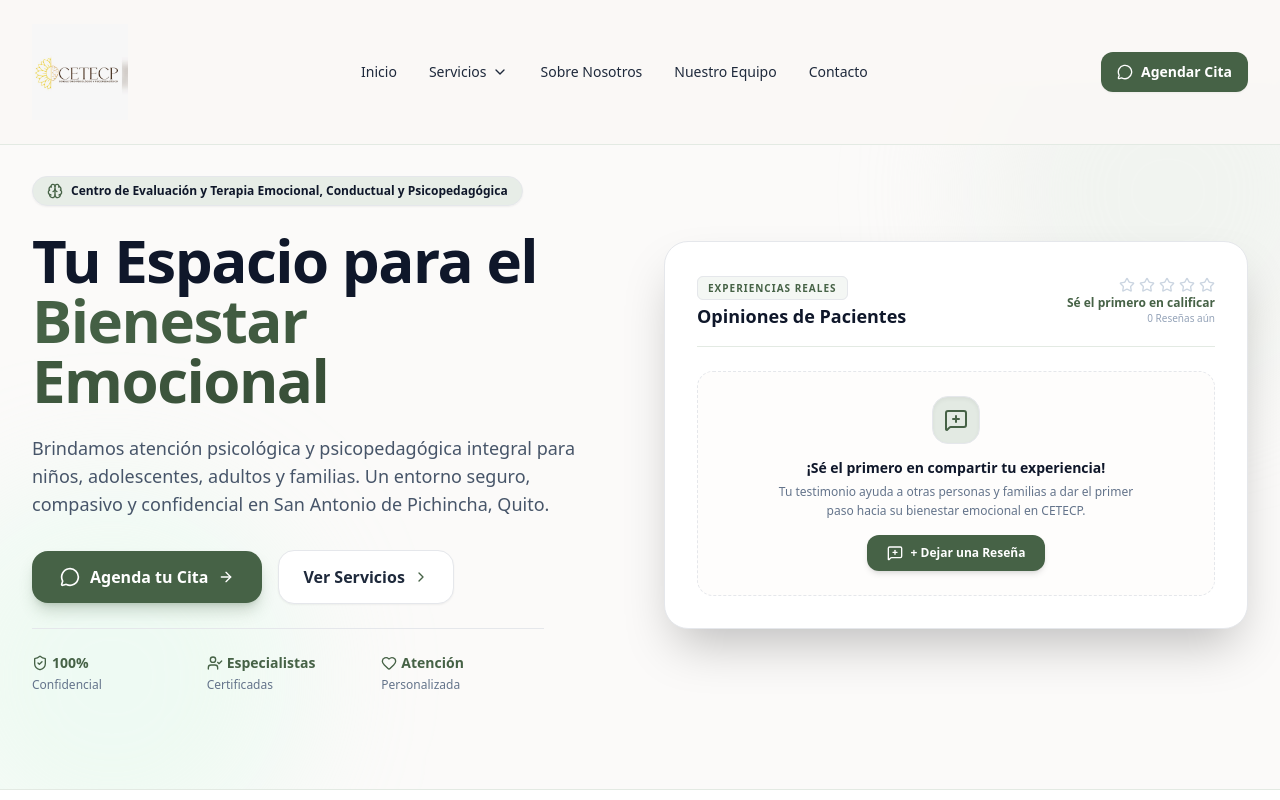
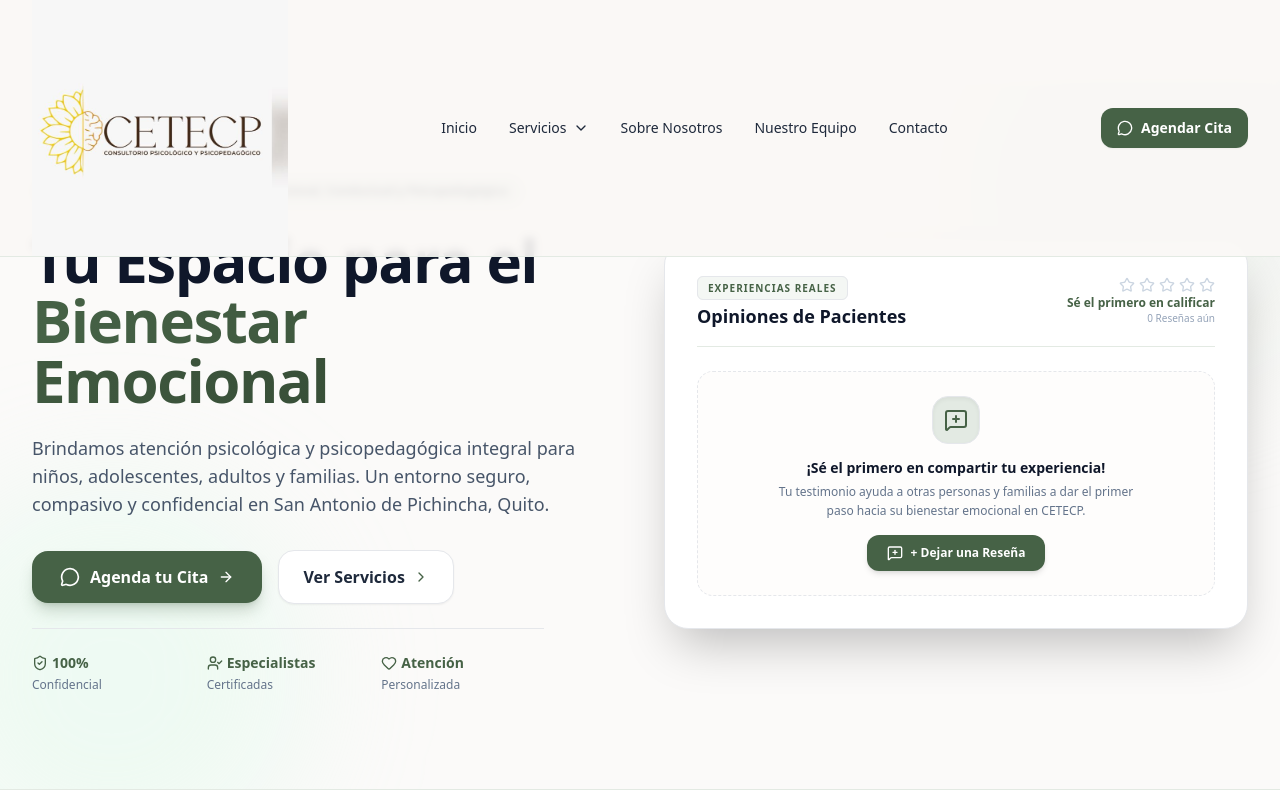
Before and after one commit to carlosulcuango/Cetecp, a React (Vite) app: page / in a window 1280 px wide. Shown: the top 800 px of the page. Built offline with nearby package versions, Linux system fonts and the light colour scheme.

Commit message:
Actualizacion de imagen de logo y aumento de tamano en Navbar

```diff
--- a/src/components/Navbar.tsx
+++ b/src/components/Navbar.tsx
@@ -111,7 +111,7 @@ export const Navbar: React.FC<NavbarProps> = ({ onSelectServiceCategory, onOpenW
             <img
               src="/images/logo.jpeg"
               alt={CETECP_INFO.fullName}
-              className="h-20 md:h-28 w-auto object-contain py-2 group-hover:scale-105 transition-transform"
+              className="w-48 md:w-64 h-auto object-contain -my-4"
             />
           </Link>
 
```
